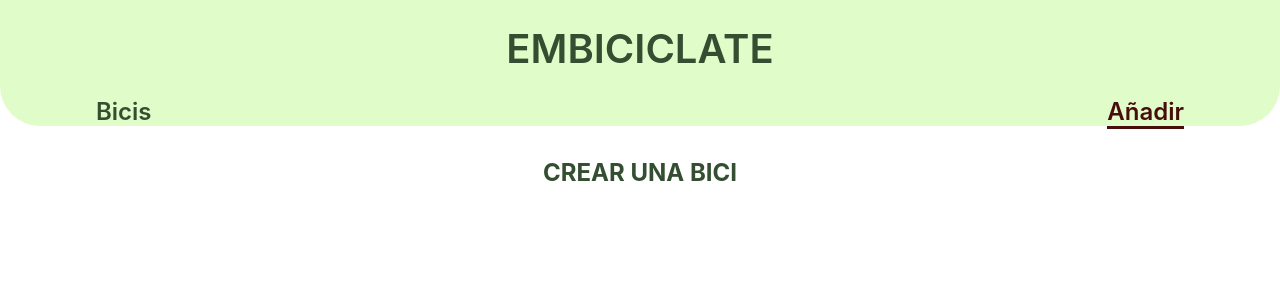
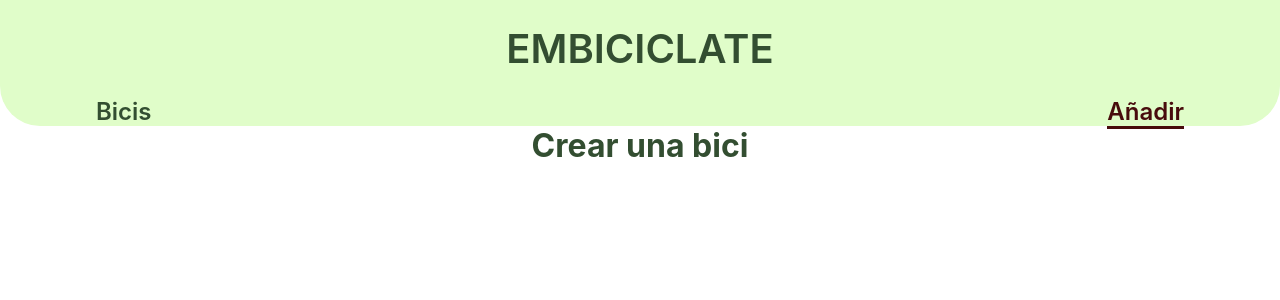
Before and after one commit to Guiblasco/embiciclate-front, a React (Vite) app: page /add in a window 1280 px wide. Shown: the top 300 px of the page. Built offline with nearby package versions, Linux system fonts and the light colour scheme.

Commit message:
Change page-title from h2 to h1

```diff
--- a/src/components/bike/pages/BikeFormPage/BikeFormPage.tsx
+++ b/src/components/bike/pages/BikeFormPage/BikeFormPage.tsx
@@ -1,7 +1,7 @@
 import "./BikeFormPage.css";
 
 const BikesFormPage = (): React.ReactElement => {
-  return <h2 className="subtitle">Crear una bici</h2>;
+  return <h1 className="page-title">Crear una bici</h1>;
 };
 
 export default BikesFormPage;
--- a/src/components/bike/pages/BikesListPage/BikesListPage.tsx
+++ b/src/components/bike/pages/BikesListPage/BikesListPage.tsx
@@ -1,7 +1,7 @@
 import "./BikesListPage.css";
 
 const BikesListPage = (): React.ReactElement => {
-  return <h2 className="subtitle">Lista de bicis</h2>;
+  return <h1 className="page-title">Lista de bicis</h1>;
 };
 
 export default BikesListPage;
```
